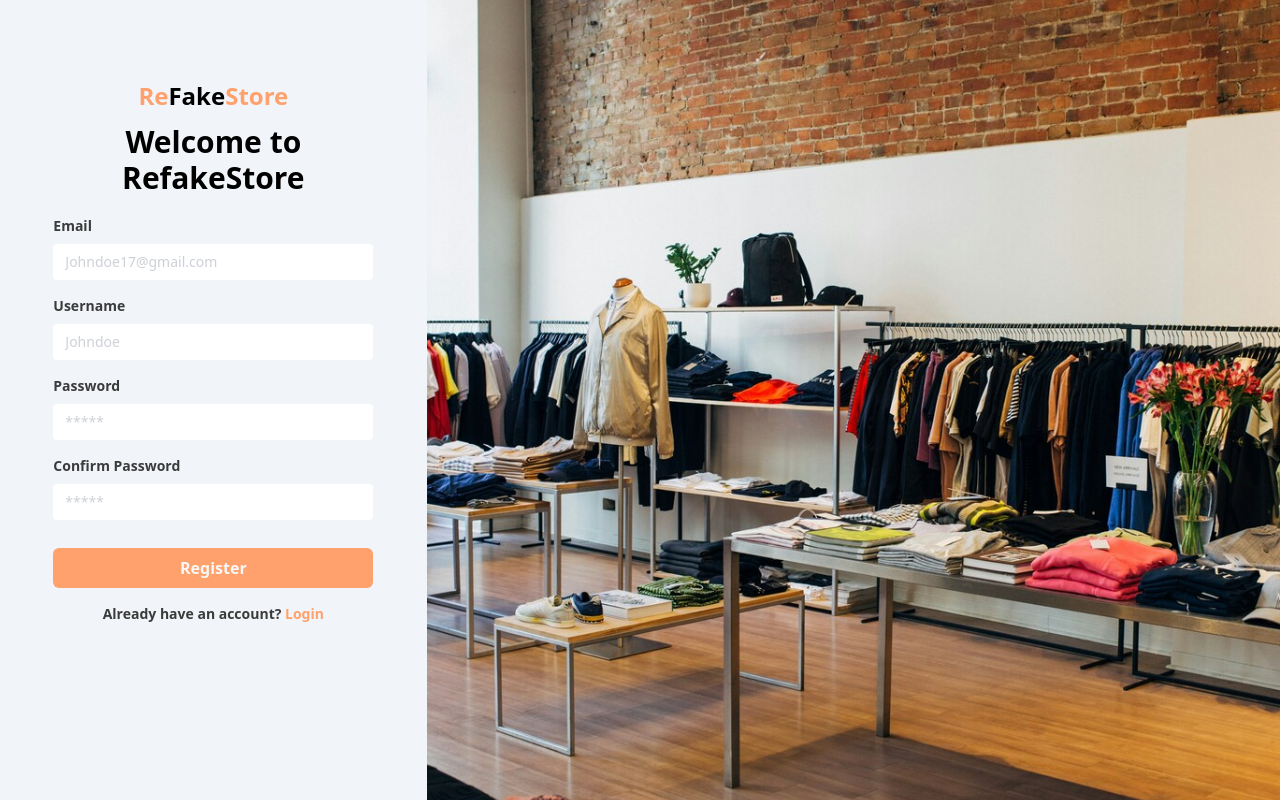
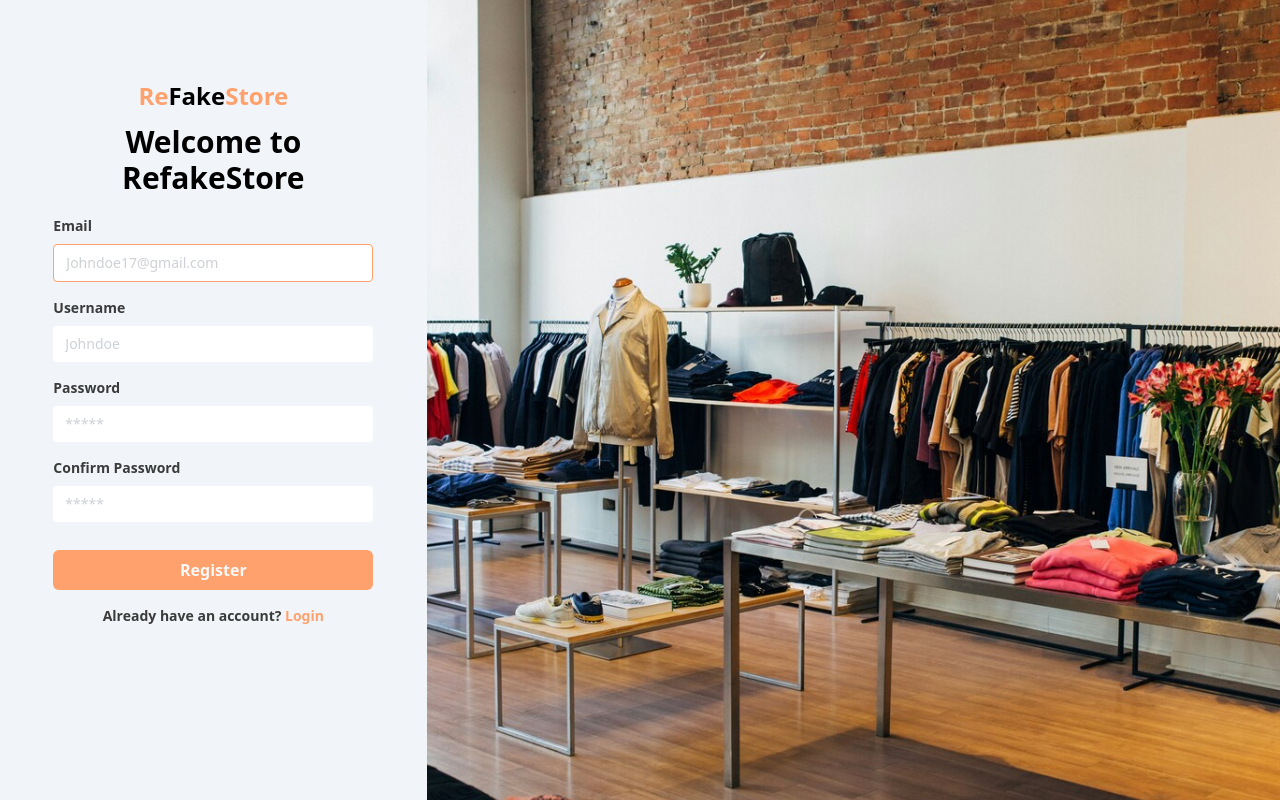
Before and after one commit to foolais/react-fakestore, a React (Vite) app: page /register in a window 1280 px wide. Built offline with nearby package versions, Linux system fonts and the light colour scheme.

Commit message:
feat(Auth): add useref for login username n register email

```diff
--- a/src/components/Elements/Input/Input.jsx
+++ b/src/components/Elements/Input/Input.jsx
@@ -1,5 +1,7 @@
+import { forwardRef } from "react";
+
 /* eslint-disable react/prop-types */
-const Input = (props) => {
+const Input = forwardRef((props, ref) => {
   const { type, placeholder, name, autoComplete = "off" } = props;
   return (
     <input
@@ -9,8 +11,10 @@
       placeholder={placeholder}
       className="text-sm rounded w-full py-2 px-3 placeholder:opacity-50 focus:outline-none focus:border focus:border-primary "
       autoComplete={autoComplete}
+      ref={ref}
     />
   );
-};
+});
+Input.displayName = "Input";
 
 export default Input;
--- a/src/components/Elements/Input/index.jsx
+++ b/src/components/Elements/Input/index.jsx
@@ -1,8 +1,9 @@
 /* eslint-disable react/prop-types */
+import { forwardRef } from "react";
 import Input from "./Input";
 import Label from "./Label";
 
-const InputForm = (props) => {
+const InputForm = forwardRef((props, ref) => {
   const {
     label,
     type,
@@ -19,9 +20,12 @@
         name={name}
         placeholder={placeholder}
         autoComplete={autoComplete}
+        ref={ref}
       />
     </div>
   );
-};
+});
+
+InputForm.displayName = "InputForm";
 
 export default InputForm;
--- a/src/components/Fragments/FormLogin.jsx
+++ b/src/components/Fragments/FormLogin.jsx
@@ -1,9 +1,12 @@
 import { useNavigate } from "react-router-dom";
 import PrimaryButton from "../Elements/Button/PrimaryButton";
 import InputForm from "../Elements/Input";
+import { useRef, useEffect } from "react";
 
 const FormLogin = () => {
   const navigate = useNavigate();
+  const usernameRef = useRef(null);
+
   const handleLogin = (event) => {
     event.preventDefault();
     const username = event.target.username.value;
@@ -21,6 +24,10 @@
     }
   };
 
+  useEffect(() => {
+    usernameRef.current.focus();
+  }, []);
+
   return (
     <form onSubmit={handleLogin}>
       <InputForm
@@ -30,6 +37,7 @@
         placeholder="Johndoe"
         isWithLabel={true}
         autoComplete="username"
+        ref={usernameRef}
       />
       <InputForm
         label="Password"
--- a/src/components/Fragments/FormRegister.jsx
+++ b/src/components/Fragments/FormRegister.jsx
@@ -1,7 +1,14 @@
+import { useRef, useEffect } from "react";
 import PrimaryButton from "../Elements/Button/PrimaryButton";
 import InputForm from "../Elements/Input";
 
 const FormRegister = () => {
+  const emailRef = useRef(null);
+
+  useEffect(() => {
+    emailRef.current.focus();
+  }, []);
+
   return (
     <form>
       <InputForm
@@ -10,6 +17,7 @@
         name="email"
         placeholder="Johndoe17@gmail.com"
         isWithLabel={true}
+        ref={emailRef}
       />
       <InputForm
         label="Username"
```
